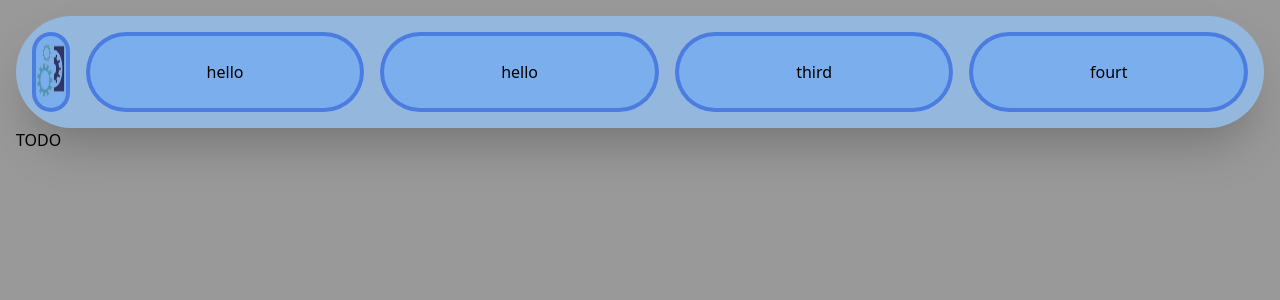
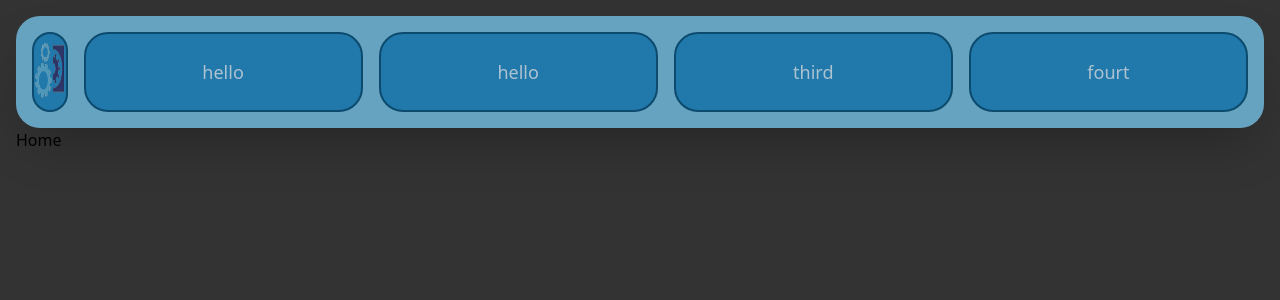
Before and after one commit to SreenathSreekrishna/DexterLab, a React (Create React App) app in the folder frontend/: page / in a window 1280 px wide. Shown: the top 300 px of the page. Built offline with nearby package versions, Linux system fonts and the light colour scheme.

Commit message:
finish links on frontend

```diff
--- a/frontend/public/index.html
+++ b/frontend/public/index.html
@@ -7,13 +7,13 @@
     <meta name="theme-color" content="#000000" />
     <meta
       name="description"
-      content="Web site created using create-react-app"
+      content="Dexter's Lab for inventions"
     />
     <link rel="apple-touch-icon" href="%PUBLIC_URL%/logo192.png" />
     <link rel="manifest" href="%PUBLIC_URL%/manifest.json" />
     <title>React App</title>
   </head>
-  <body style="background-color: #999; padding:1rem;">
+  <body style="background-color: #333; padding:1rem;">
     <noscript>You need to enable JavaScript to run this app.</noscript>
     <div id="root"></div>
   </body>
--- a/frontend/src/App.js
+++ b/frontend/src/App.js
@@ -11,9 +11,9 @@ const App = (props) => {
   return <Router>
     <Navbar thumbnail={thumb}>
       <div>
-        <span>hello</span>
+        <span link="/register">hello</span>
         <div>
-          <span>amma</span>
+          <span link="/login">amma</span>
           <span>sreenath</span>
           <span>sree</span>
         </div>
@@ -44,8 +44,8 @@ const App = (props) => {
       <Route exact path='/' element={<Home />} />
       <Route path='/about' element={<About />} />
       <Route path='/contact' element={<Contact />} />
-      <Route path='/blogs' element={<Login />} />
-      <Route path='/sign-up' element={<Register />} />
+      <Route path='/login' element={<Login />} />
+      <Route path='/register' element={<Register />} />
     </Routes>
   </Router>
 }
--- a/frontend/src/Navbar.js
+++ b/frontend/src/Navbar.js
@@ -1,22 +1,35 @@
 import './build.css';
 import { AiOutlineMenu, AiOutlineClose } from "react-icons/ai";
 import { useState } from 'react';
+import { NavLink as Link} from 'react-router-dom';
 
 const NavListItem = (props) => {
-  return <div className="text-center p-4 bg-blue-500/60 hover:bg-blue-600/60 hover:cursor-pointer rounded-full border-blue-700/50 border-4">{props.children}</div>;
+  var route = props.href ? props.href : '/';
+  return <Link to={route}>
+    <div className="text-center p-4 bg-sky-900/80 hover:bg-sky-800/80 hover:cursor-pointer rounded-3xl">
+      {props.children}
+    </div>
+  </Link>;
 }
 
 const NavItem = (props) => {
   return <div className="group w-1/2 min-w-0">
-    <div className="m-auto bg-blue-400/50 rounded-full h-full hover:bg-blue-400 hover:cursor-pointer flex border-blue-700/50 border-4">
-      <span className="m-auto">{props.children}</span>
-    </div>
+    {props.link ?
+      <Link to={props.link}>
+        <div className="m-auto bg-sky-700/70 rounded-3xl h-full hover:bg-sky-700 hover:cursor-pointer flex border-sky-900 border-[2px]">
+          <span className="m-auto">{props.children}</span>
+        </div>
+      </Link> :
+      <div className="m-auto bg-sky-700/70 rounded-3xl h-full hover:bg-sky-700 hover:cursor-pointer flex border-sky-900 border-[2px]">
+        <span className="m-auto">{props.children}</span>
+      </div>
+    }
     {props.listItems ? (
       <div className="transition-all scale-0 group-hover:scale-100 p-1 flex flex-col space-y-0.5">
         {props.listItems.length ? (props.listItems.map((child, i) => {
-          return <NavListItem key={i}>{child.props.children}</NavListItem>;
+          return <NavListItem key={i} href={child.props.link}>{child.props.children}</NavListItem>;
         })): (
-          <NavListItem>{props.listItems.props.children}</NavListItem>
+          <NavListItem href={props.listItems.props.link}>{props.listItems.props.children}</NavListItem>
         )}
       </div>) : <div></div>
     }
@@ -32,24 +45,33 @@ const MobileNavItem = (props) => {
     props.setOpen(props.index);
   }
   return <div>
-    <div className="h-20 m-auto bg-blue-300/50 rounded-full hover:bg-blue-400 hover:cursor-pointer flex border-blue-700/50 border-4" onClick={handleClick}>
-      <span className="m-auto">{props.children}</span>
-    </div>
+    {props.link ?
+        <div className="h-20 m-auto bg-sky-900/50 rounded-3xl hover:bg-sky-900 hover:cursor-pointer flex" onClick={handleClick}>
+          <Link to={props.link} className="flex m-auto">
+            <span className="m-auto">{props.children}</span>
+          </Link>
+        </div> :
+      <div className="h-20 m-auto bg-sky-900/50 rounded-3xl hover:bg-sky-900 hover:cursor-pointer flex" onClick={handleClick}>
+        <span className="m-auto">{props.children}</span>
+      </div>
+    }
     {(props.listItems && props.open === props.index) ? <div className="transition-all flex flex-col space-y-0.5">
       {props.listItems.length ? props.listItems.map((child, i) => {
-        return <NavListItem key={i}>{child.props.children}</NavListItem>;
-      }) : <NavListItem>{props.listItems.props.children}</NavListItem>}
+        return <NavListItem key={i} href={child.props.link}>{child.props.children}</NavListItem>;
+      }) : <NavListItem href={props.listItems.props.link}>{props.listItems.props.children}</NavListItem>}
     </div> : <div></div>}
   </div>;
 }
 
 const NavbarDesktop = (props) => {
-  return (<div className="flex space-x-4 shadow-2xl text-center bg-blue-300/70 rounded-full box-content p-4 h-20">
-      {props.logo ? <div className="flex min-w-1/8 bg-blue-400/50 rounded-full hover:bg-blue-400 hover:cursor-pointer border-blue-700/50 border-4">
-        <img src={props.thumbnail} className="m-auto h-4/5" alt="" />
+  return (<div className="flex text-gray-300/80 text-lg font-medium space-x-4 shadow-2xl text-center bg-sky-300/70 rounded-3xl box-content p-4 h-20">
+      {props.logo ? <div className="flex min-w-1/8 bg-sky-700/70 rounded-3xl hover:bg-sky-700 hover:cursor-pointer border-sky-900 border-[2px]">
+        <Link to="/" className="flex m-auto h-4/5">
+          <img src={props.thumbnail} className="m-auto h-full" alt="" />
+        </Link>
       </div> : <div></div>}
       {props.children.map((child, i) => {
-          return <NavItem key={i} listItems={child.props.children[1].props.children}>{child.props.children[0].props.children}</NavItem>;
+          return <NavItem key={i} link={child.props.children[0].props.link} listItems={child.props.children[1].props.children}>{child.props.children[0].props.children}</NavItem>;
       })}
   </div>);
 }
@@ -60,15 +82,15 @@ const NavbarMobile = (props) => {
   const handleClick = () => {
     setOpen(!open);
   }
-  return (<div>
-    <div onClick={handleClick} className="flex space-x-4 shadow-2xl bg-blue-300/70 rounded-full box-content p-4 h-20">
+  return (<div className="text-gray-300/80">
+    <div onClick={handleClick} className="flex space-x-6 shadow-2xl bg-sky-300/70 rounded-3xl box-content p-4 h-20">
       {open ?
       <AiOutlineClose className="m-auto text-black hover:text-gray-600 hover:cursor-pointer relative" size={50} /> :
       <AiOutlineMenu  className="m-auto text-black hover:text-gray-600 hover:cursor-pointer relative" size={50} /> }
     </div>
     {open ? <div className="space-y-0.5">
       {props.children.map((child, i) => {
-        return <MobileNavItem key={i} index={i} open={whichOpen} setOpen={setWhichOpen} listItems={child.props.children[1].props.children}>{child.props.children[0].props.children}</MobileNavItem>;
+        return <MobileNavItem key={i} index={i} open={whichOpen} setOpen={setWhichOpen} link={child.props.children[0].props.link} listItems={child.props.children[1].props.children}>{child.props.children[0].props.children}</MobileNavItem>;
       })}
     </div> : <div></div>}
     </div>);
--- a/frontend/src/build.css
+++ b/frontend/src/build.css
@@ -553,10 +553,6 @@ video {
   position: relative;
 }
 
-.top-0 {
-  top: 0px;
-}
-
 .m-auto {
   margin: auto;
 }
@@ -626,16 +622,77 @@ video {
   margin-left: calc(1rem * calc(1 - var(--tw-space-x-reverse)));
 }
 
+.space-x-5 > :not([hidden]) ~ :not([hidden]) {
+  --tw-space-x-reverse: 0;
+  margin-right: calc(1.25rem * var(--tw-space-x-reverse));
+  margin-left: calc(1.25rem * calc(1 - var(--tw-space-x-reverse)));
+}
+
+.space-x-6 > :not([hidden]) ~ :not([hidden]) {
+  --tw-space-x-reverse: 0;
+  margin-right: calc(1.5rem * var(--tw-space-x-reverse));
+  margin-left: calc(1.5rem * calc(1 - var(--tw-space-x-reverse)));
+}
+
 .rounded-full {
   border-radius: 9999px;
+}
+
+.rounded-xl {
+  border-radius: 0.75rem;
+}
+
+.rounded-2xl {
+  border-radius: 1rem;
+}
+
+.rounded-3xl {
+  border-radius: 1.5rem;
 }
 
 .border-4 {
   border-width: 4px;
 }
 
+.border-0 {
+  border-width: 0px;
+}
+
+.border-\[1px\] {
+  border-width: 1px;
+}
+
+.border-\[2px\] {
+  border-width: 2px;
+}
+
+.border-\[3px\] {
+  border-width: 3px;
+}
+
+.border-t-4 {
+  border-top-width: 4px;
+}
+
+.border-t-2 {
+  border-top-width: 2px;
+}
+
+.border-t-\[1px\] {
+  border-top-width: 1px;
+}
+
 .border-blue-700\/50 {
   border-color: rgb(29 78 216 / 0.5);
+}
+
+.border-sky-700\/50 {
+  border-color: rgb(3 105 161 / 0.5);
+}
+
+.border-sky-900 {
+  --tw-border-opacity: 1;
+  border-color: rgb(12 74 110 / var(--tw-border-opacity));
 }
 
 .bg-blue-500\/60 {
@@ -646,22 +703,68 @@ video {
   background-color: rgb(96 165 250 / 0.5);
 }
 
+.bg-blue-300\/50 {
+  background-color: rgb(147 197 253 / 0.5);
+}
+
 .bg-blue-300\/70 {
   background-color: rgb(147 197 253 / 0.7);
 }
 
-.bg-blue-200 {
-  --tw-bg-opacity: 1;
-  background-color: rgb(191 219 254 / var(--tw-bg-opacity));
+.bg-blue-900\/20 {
+  background-color: rgb(30 58 138 / 0.2);
 }
 
-.bg-blue-300 {
-  --tw-bg-opacity: 1;
-  background-color: rgb(147 197 253 / var(--tw-bg-opacity));
+.bg-blue-900\/50 {
+  background-color: rgb(30 58 138 / 0.5);
 }
 
-.bg-blue-300\/50 {
-  background-color: rgb(147 197 253 / 0.5);
+.bg-blue-900\/70 {
+  background-color: rgb(30 58 138 / 0.7);
+}
+
+.bg-blue-900\/80 {
+  background-color: rgb(30 58 138 / 0.8);
+}
+
+.bg-sky-900\/80 {
+  background-color: rgb(12 74 110 / 0.8);
+}
+
+.bg-sky-400\/50 {
+  background-color: rgb(56 189 248 / 0.5);
+}
+
+.bg-sky-800\/50 {
+  background-color: rgb(7 89 133 / 0.5);
+}
+
+.bg-sky-700\/70 {
+  background-color: rgb(3 105 161 / 0.7);
+}
+
+.bg-sky-300\/70 {
+  background-color: rgb(125 211 252 / 0.7);
+}
+
+.bg-sky-400\/70 {
+  background-color: rgb(56 189 248 / 0.7);
+}
+
+.bg-sky-600\/70 {
+  background-color: rgb(2 132 199 / 0.7);
+}
+
+.bg-sky-500\/70 {
+  background-color: rgb(14 165 233 / 0.7);
+}
+
+.bg-sky-200\/70 {
+  background-color: rgb(186 230 253 / 0.7);
+}
+
+.bg-sky-900\/50 {
+  background-color: rgb(12 74 110 / 0.5);
 }
 
 .p-4 {
@@ -676,9 +779,39 @@ video {
   text-align: center;
 }
 
+.text-lg {
+  font-size: 1.125rem;
+  line-height: 1.75rem;
+}
+
+.font-bold {
+  font-weight: 700;
+}
+
+.font-medium {
+  font-weight: 500;
+}
+
 .text-black {
   --tw-text-opacity: 1;
   color: rgb(0 0 0 / var(--tw-text-opacity));
+}
+
+.text-white {
+  --tw-text-opacity: 1;
+  color: rgb(255 255 255 / var(--tw-text-opacity));
+}
+
+.text-gray-300\/10 {
+  color: rgb(209 213 219 / 0.1);
+}
+
+.text-gray-300\/60 {
+  color: rgb(209 213 219 / 0.6);
+}
+
+.text-gray-300\/80 {
+  color: rgb(209 213 219 / 0.8);
 }
 
 .shadow-2xl {
@@ -706,8 +839,18 @@ video {
   background-color: rgb(96 165 250 / var(--tw-bg-opacity));
 }
 
-.hover\:bg-blue-300\/100:hover {
-  background-color: rgb(147 197 253 / 1);
+.hover\:bg-sky-800\/80:hover {
+  background-color: rgb(7 89 133 / 0.8);
+}
+
+.hover\:bg-sky-700:hover {
+  --tw-bg-opacity: 1;
+  background-color: rgb(3 105 161 / var(--tw-bg-opacity));
+}
+
+.hover\:bg-sky-900:hover {
+  --tw-bg-opacity: 1;
+  background-color: rgb(12 74 110 / var(--tw-bg-opacity));
 }
 
 .hover\:text-gray-600:hover {
@@ -715,23 +858,11 @@ video {
   color: rgb(75 85 99 / var(--tw-text-opacity));
 }
 
-.group:checked .group-checked\:block {
-  display: block;
-}
-
 .group:hover .group-hover\:scale-100 {
   --tw-scale-x: 1;
   --tw-scale-y: 1;
   -webkit-transform: translate(var(--tw-translate-x), var(--tw-translate-y)) rotate(var(--tw-rotate)) skewX(var(--tw-skew-x)) skewY(var(--tw-skew-y)) scaleX(var(--tw-scale-x)) scaleY(var(--tw-scale-y));
           transform: translate(var(--tw-translate-x), var(--tw-translate-y)) rotate(var(--tw-rotate)) skewX(var(--tw-skew-x)) skewY(var(--tw-skew-y)) scaleX(var(--tw-scale-x)) scaleY(var(--tw-scale-y));
-}
-
-.peer:checked ~ .peer-checked\:block {
-  display: block;
-}
-
-.peer:checked ~ .peer-checked\:flex {
-  display: flex;
 }
 
 @media (min-width: 640px) {
@@ -743,13 +874,3 @@ video {
     display: none;
   }
 }
-
-@media (min-width: 768px) {
-  .md\:block {
-    display: block;
-  }
-
-  .md\:hidden {
-    display: none;
-  }
-}
--- a/frontend/src/routes/About.js
+++ b/frontend/src/routes/About.js
@@ -1,5 +1,5 @@
 const About = () => {
-    return <h1>TODO</h1>;
+    return <h1>About</h1>;
 }
 
 export default About;
--- a/frontend/src/routes/Contact.js
+++ b/frontend/src/routes/Contact.js
@@ -1,5 +1,5 @@
 const Contact = () => {
-    return <h1>TODO</h1>;
+    return <h1>Contact</h1>;
 }
 
 export default Contact;
--- a/frontend/src/routes/Home.js
+++ b/frontend/src/routes/Home.js
@@ -1,5 +1,5 @@
 const Home = () => {
-    return <h1>TODO</h1>;
+    return <h1>Home</h1>;
 }
 
 export default Home;
--- a/frontend/src/routes/Login.js
+++ b/frontend/src/routes/Login.js
@@ -1,5 +1,5 @@
 const Login = () => {
-    return <h1>TODO</h1>;
+    return <h1>Login</h1>;
 }
 
 export default Login;
--- a/frontend/src/routes/Register.js
+++ b/frontend/src/routes/Register.js
@@ -1,5 +1,5 @@
 const Register = () => {
-    return <h1>TODO</h1>;
+    return <h1>Register</h1>;
 }
 
 export default Register;
```
Also changed, not shown: frontend/public/manifest.json.
